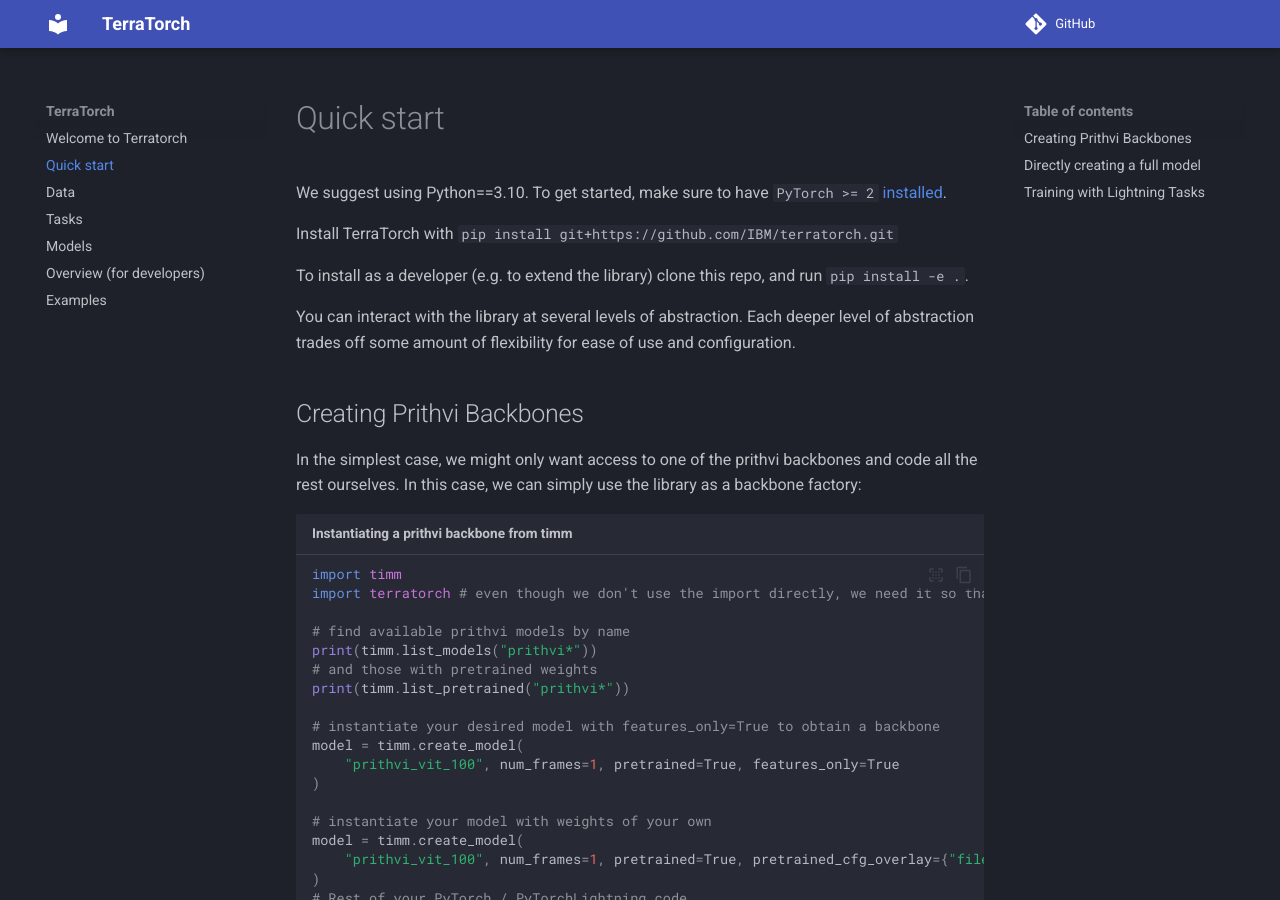
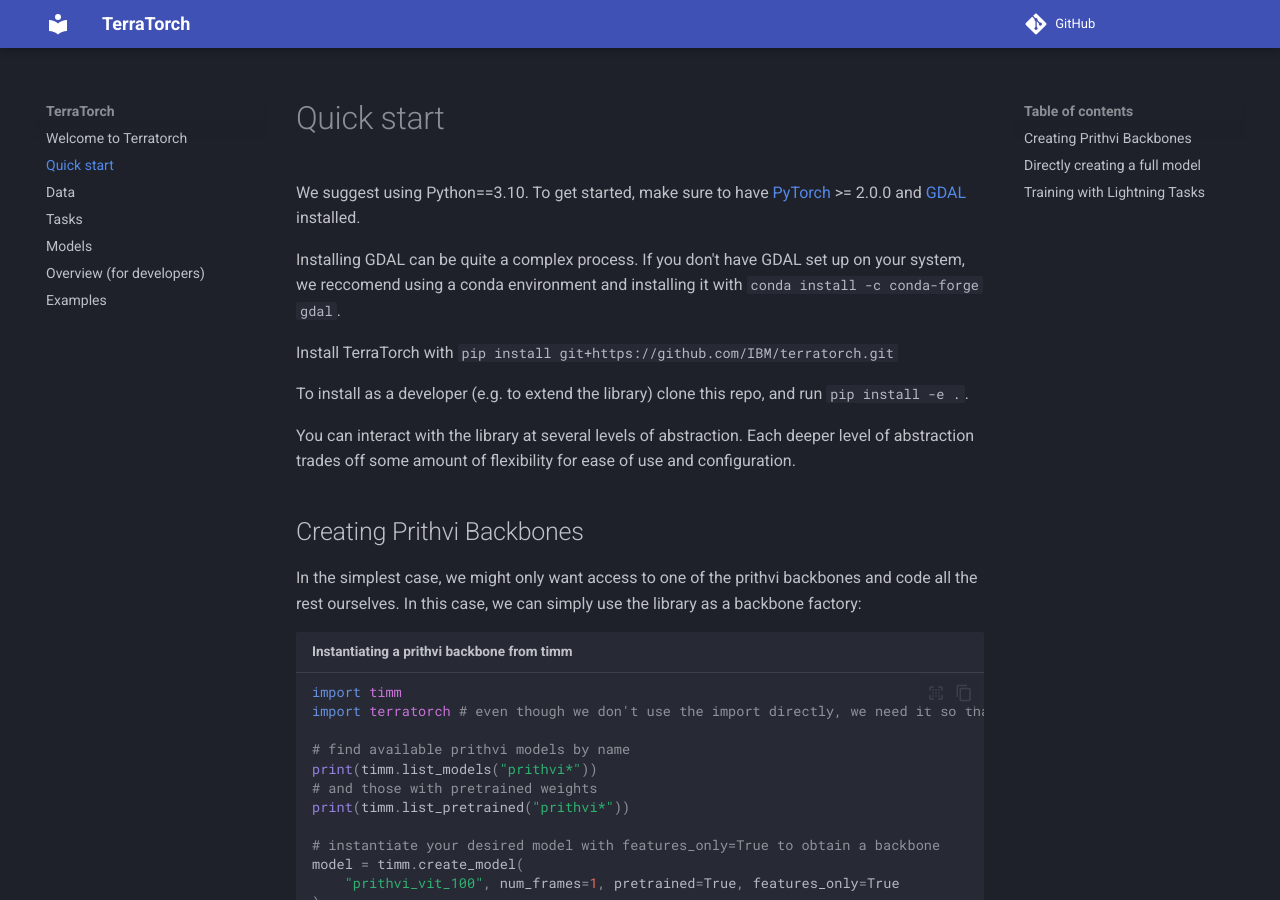
Before and after one commit to IBM/terratorch, an MkDocs documentation site: the page built from docs/quick_start.md, in a window 1280 px wide and 900 px high. Built offline with MkDocs 1.6.1 and Material for MkDocs 9.7.7, drawn with Linux system fonts in a browser that asks for light colours; comment, search, counter and statistics services are not loaded.

Commit message:
add comment to docs about installing gdal
Signed-off-by: Carlos Gomes <carlosmiguel.gomes@live.com.pt>

```diff
--- a/docs/quick_start.md
+++ b/docs/quick_start.md
@@ -1,6 +1,8 @@
 # Quick start
 We suggest using Python==3.10.
-To get started, make sure to have `PyTorch >= 2` [installed](https://pytorch.org/get-started/locally/).
+To get started, make sure to have [PyTorch](https://pytorch.org/get-started/locally/) >= 2.0.0 and [GDAL](https://gdal.org/index.html) installed.
+
+Installing GDAL can be quite a complex process. If you don't have GDAL set up on your system, we reccomend using a conda environment and installing it with `conda install -c conda-forge gdal`.
 
 Install TerraTorch with `pip install git+https://github.com/IBM/terratorch.git`
 
```
